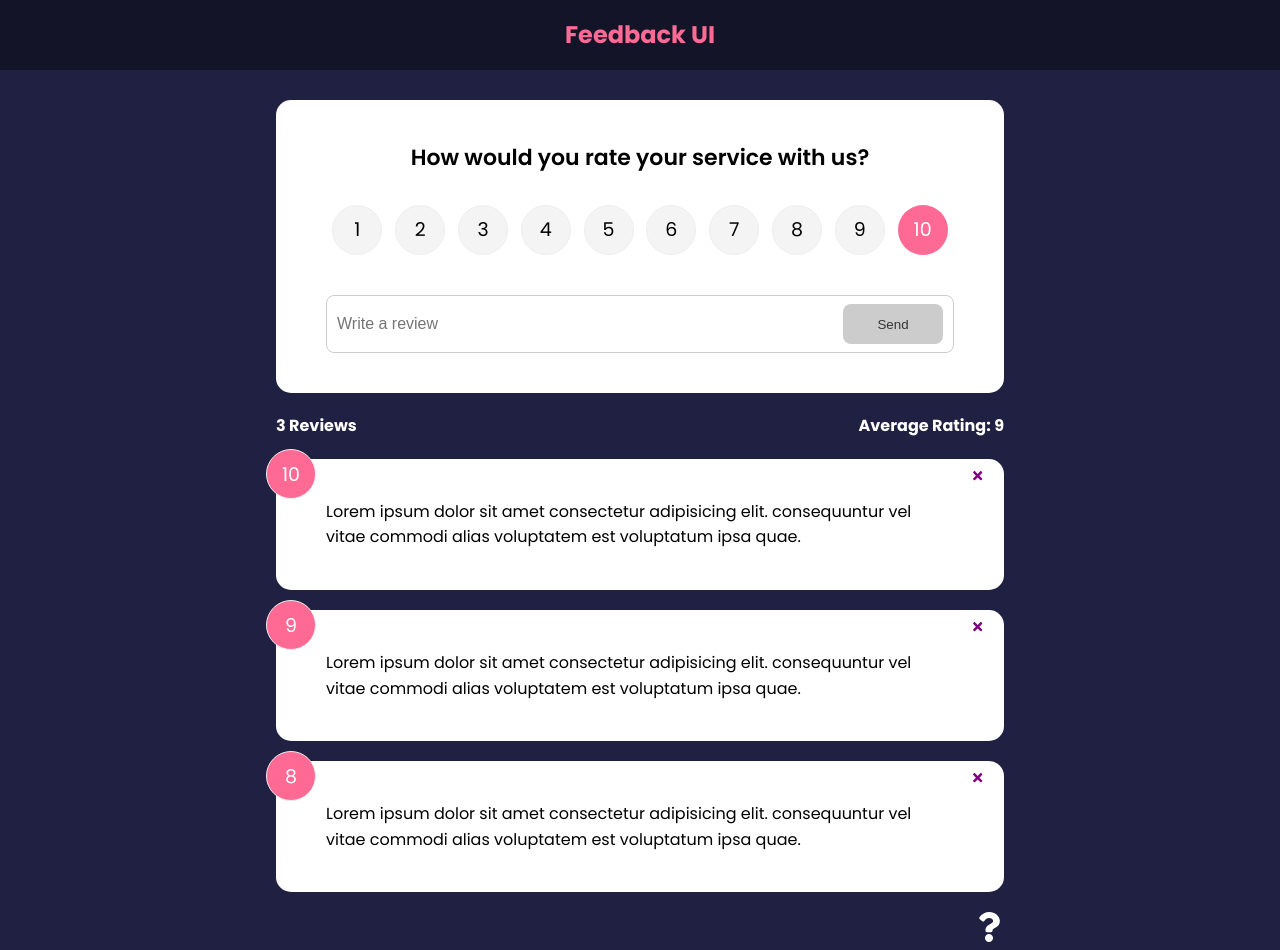
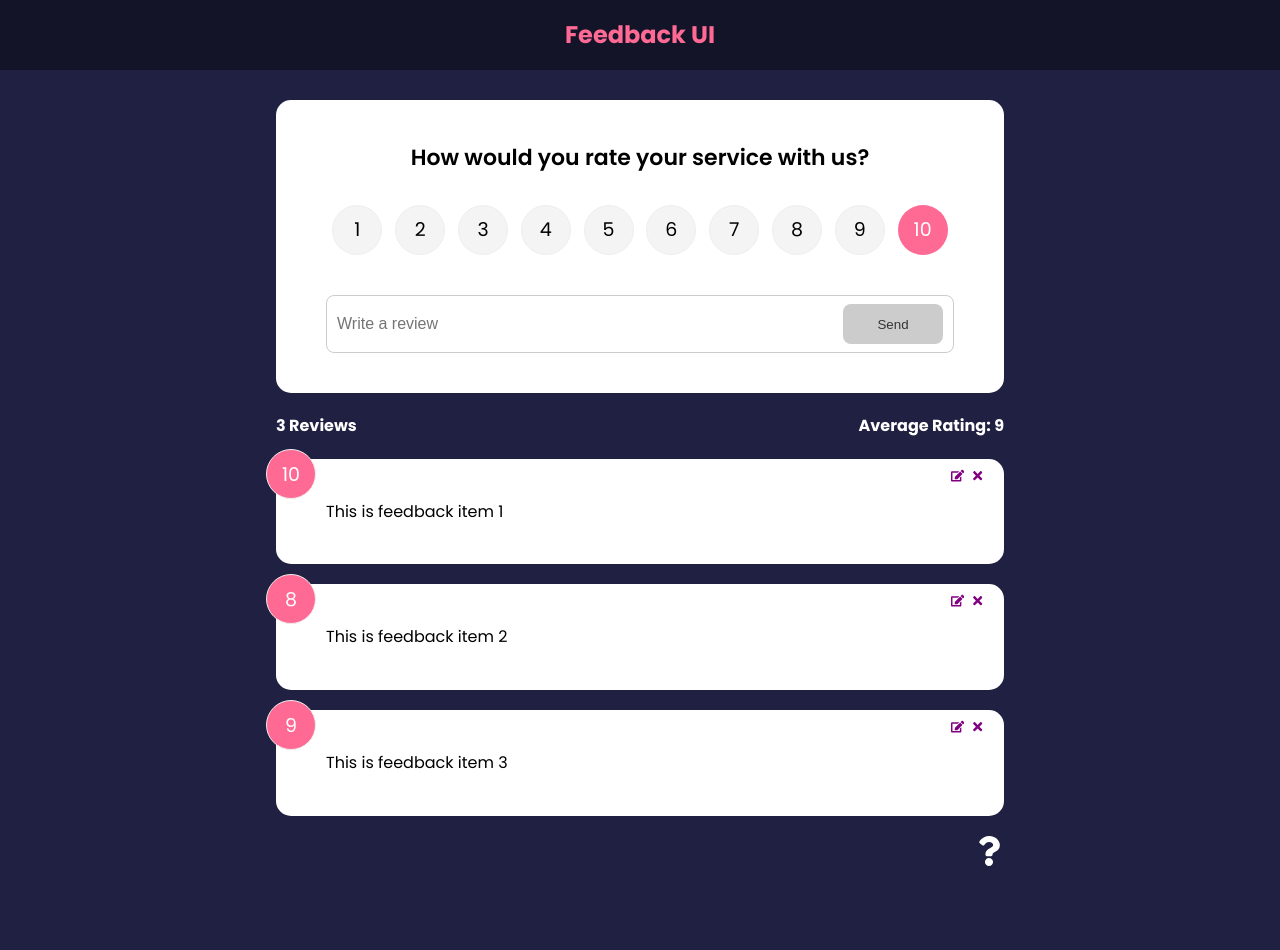
Before and after one commit to hercule-fabien/feedback-application, a React (Create React App) app: page / in a window 1280 px wide. After the commit the page ends 873 px from the top, so only its background shows below. Built offline with nearby package versions, Linux system fonts and the light colour scheme.

Commit message:
Added global context and code refactored to use context

```diff
--- a/src/App.js
+++ b/src/App.js
@@ -1,44 +1,34 @@
-import React, {useState} from 'react';
+import React from 'react';
 import {BrowserRouter as Router, Route, Routes} from 'react-router-dom';
-import {v4 as uuidv4} from 'uuid';
 import Header from "./components/Header";
-import FeedbackData from "./data/feedbackData";
 import FeedbackList from "./components/FeedbackList";
 import FeedbackStats from "./components/FeedbackStats";
 import FeedbackForm from "./components/FeedbackForm";
 import AboutPage from "./pages/AboutPage";
 import AboutIconLink from "./components/AboutIconLink";
+import {FeedbackProvider} from "./context/FeedbackContext";
 
 function App(props) {
-    const [feedback, setFeedback] = useState(FeedbackData)
-    const deleteFeedback = (id) => {
-        if (window.confirm('Are you sure you want to delete?')) {
-            setFeedback(feedback.filter((item) => item.id !== id));
-        }
-    }
-
-    const addFeedback = (newFeedback) => {
-        setFeedback((prev) => [{id: uuidv4(), ...newFeedback}, ...prev]);
-    }
-
     return (
+        <FeedbackProvider>
             <Router>
                 <Header/>
                 <div className="container">
                     <Routes>
                         <Route exact path='/' element={
                             <>
-                            <FeedbackForm handleAdd={addFeedback}/>
-                            <FeedbackStats feedback={feedback}/>
-                            <FeedbackList feedback={feedback} handleDelete={deleteFeedback}/>
+                                <FeedbackForm/>
+                                <FeedbackStats/>
+                                <FeedbackList/>
                             </>
                         }>
                         </Route>
                         <Route path='/about' element={<AboutPage/>}/>
                     </Routes>
-                <AboutIconLink />
+                    <AboutIconLink/>
                 </div>
             </Router>
+        </FeedbackProvider>
     );
 }
 
--- a/src/components/FeedbackForm.jsx
+++ b/src/components/FeedbackForm.jsx
@@ -1,19 +1,21 @@
-import React, {useState} from 'react';
+import React, {useContext, useState} from 'react';
 import Card from "./shared/Card";
 import Button from "./shared/Button";
 import RatingSelect from "./RatingSelect";
+import FeedbackContext from "../context/FeedbackContext";
 
-function FeedbackForm({handleAdd}) {
+function FeedbackForm() {
+    const {addFeedback} = useContext(FeedbackContext);
     const [text, setText] = useState('');
     const [btnDisabled, setBtnDisabled] = useState(true);
     const [message, setMessage] = useState('');
     const [rating, setRating] = useState(10);
 
     const handleTextChange = (e) => {
-        if(text === '') {
+        if (text === '') {
             setBtnDisabled(true);
             setMessage(null);
-        } else if(text !== '' && text.trim().length <= 10) {
+        } else if (text !== '' && text.trim().length <= 10) {
             setBtnDisabled(true);
             setMessage('Text must be at least 10 characters');
         } else {
@@ -25,12 +27,12 @@
 
     const handleSubmit = (e) => {
         e.preventDefault();
-        if(text.trim().length > 10) {
+        if (text.trim().length > 10) {
             const newFeedback = {
                 text,
                 rating,
             }
-            handleAdd(newFeedback);
+            addFeedback(newFeedback);
             setText('')
         }
     }
--- a/src/components/FeedbackItem.jsx
+++ b/src/components/FeedbackItem.jsx
@@ -1,13 +1,21 @@
-import React from 'react';
+import React, {useContext} from 'react';
+import FeedbackContext from "../context/FeedbackContext";
 import Card from './shared/Card';
 import PropTypes from 'prop-types';
-import {FaTimes} from 'react-icons/fa'
+import {FaTimes, FaEdit} from 'react-icons/fa'
 
-function FeedbackItem({item, handleDelete}) {
+function FeedbackItem({item}) {
+    const {deleteFeedback} = useContext(FeedbackContext);
     return (
         <Card className="card">
             <div className="num-display">{item.rating}</div>
-            <button onClick={() => handleDelete(item.id)} className="close"><FaTimes color='purple'/></button>
+            <button
+                onClick={() => deleteFeedback(item.id)}
+                className="close"><FaTimes color='purple'/>
+            </button>
+            <button className="edit">
+                <FaEdit color='purple' />
+            </button>
             <div className="text-display">{item.text}</div>
         </Card>
     );
--- a/src/components/FeedbackList.jsx
+++ b/src/components/FeedbackList.jsx
@@ -1,9 +1,11 @@
-import React from 'react';
+import React, {useContext} from 'react';
 import FeedbackItem from "./FeedbackItem";
-import PropTypes from "prop-types";
+import FeedbackContext from "../context/FeedbackContext";
 
-function FeedbackList({feedback, handleDelete}) {
-    if(!feedback || feedback.length === 0) {
+function FeedbackList() {
+    const {feedback} = useContext(FeedbackContext);
+
+    if (!feedback || feedback.length === 0) {
         return <p>No Feedback Yet</p>
     }
     return (
@@ -12,21 +14,10 @@
                 <FeedbackItem
                     key={item.id}
                     item={item}
-                    handleDelete={handleDelete}
                 />
             ))}
         </div>
     );
 }
 
-FeedbackList.propTypes = {
-    feedback: PropTypes.arrayOf(
-        PropTypes.shape({
-            id: PropTypes.string.isRequired,
-            text: PropTypes.string,
-            rating: PropTypes.number,
-        })
-    ),
-}
-
 export default FeedbackList;
--- a/src/components/FeedbackStats.jsx
+++ b/src/components/FeedbackStats.jsx
@@ -1,7 +1,8 @@
-import React from 'react';
-import PropTypes from "prop-types";
+import React, {useContext} from 'react';
+import FeedbackContext from "../context/FeedbackContext";
 
-function FeedbackStats({feedback}) {
+function FeedbackStats() {
+    const {feedback} = useContext(FeedbackContext);
     // Calculate ratings average
     let average = feedback.reduce((acc, cur) => {
         return acc + cur.rating
@@ -15,8 +16,4 @@
     );
 }
 
-FeedbackStats.propTypes = {
-    feedback: PropTypes.array,
-}
-
 export default FeedbackStats;
--- /dev/null
+++ b/src/context/FeedbackContext.js
@@ -0,0 +1,56 @@
+import {createContext, useState} from "react";
+import {v4 as uuidv4} from "uuid";
+
+const FeedbackContext = createContext();
+
+export const FeedbackProvider = ({children}) => {
+    const [feedback, setFeedback] = useState([
+        {
+            id: "1",
+            text: 'This is feedback item 1',
+            rating: 10,
+        },
+        {
+            id: "2",
+            text: 'This is feedback item 2',
+            rating: 8,
+        },
+        {
+            id: "3",
+            text: 'This is feedback item 3',
+            rating: 9,
+        }
+    ]);
+    const [feedbackEdit, setFeedbackEdit] = useState({
+        item: {},
+        edit: false,
+    })
+
+    const deleteFeedback = (id) => {
+        if (window.confirm('Are you sure you want to delete?')) {
+            setFeedback(feedback.filter((item) => item.id !== id));
+        }
+    };
+
+    const addFeedback = (newFeedback) => {
+        setFeedback((prev) => [{id: uuidv4(), ...newFeedback}, ...prev]);
+    };
+
+    // Set item to be updated
+    const editFeedback = (item) => {
+        setFeedbackEdit({
+            item,
+            edit: true,
+        })
+    }
+
+    return <FeedbackContext.Provider value={{
+        feedback,
+        deleteFeedback,
+        addFeedback,
+    }}>
+        {children}
+    </FeedbackContext.Provider>
+}
+
+export default FeedbackContext;
```
Lines whose indentation alone changed are shown as unchanged.
